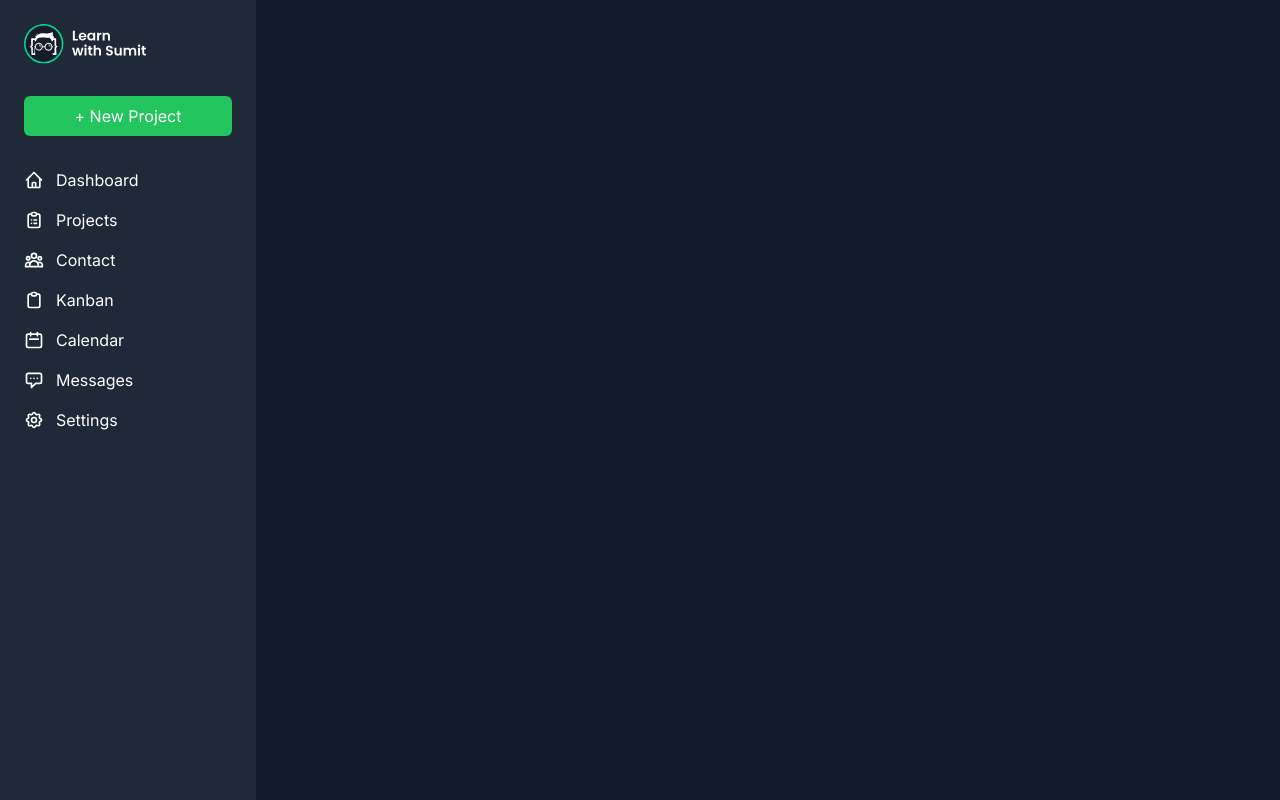
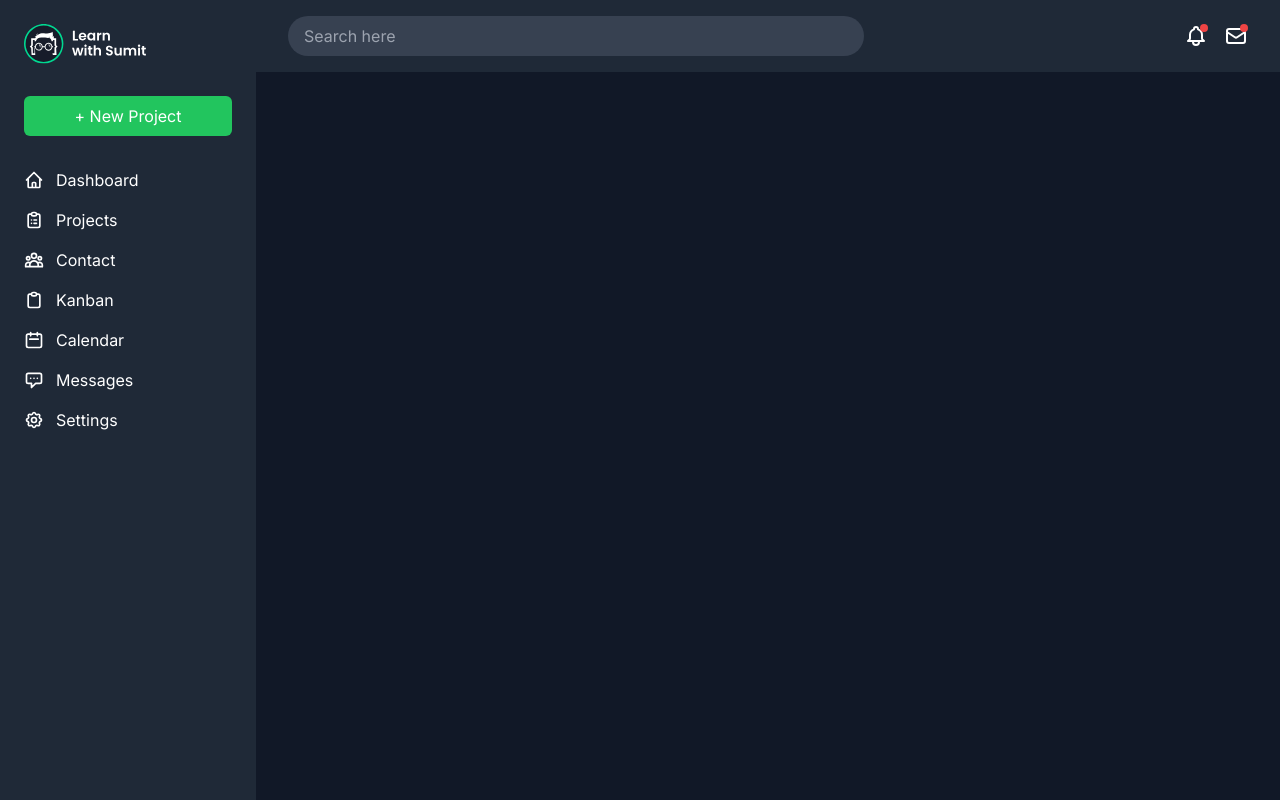
Before and after one commit to MDNURAAZAM/project-manager, a React (Vite) app: page / in a window 1280 px wide. Built offline with nearby package versions, Linux system fonts and the light colour scheme.

Commit message:
add header

```diff
--- a/src/App.jsx
+++ b/src/App.jsx
@@ -1,9 +1,13 @@
+import Header from "./components/Header/Header";
 import Sidebar from "./components/Sidebar/Sidebar";
 
 function App() {
   return (
     <>
       <Sidebar />
+      <main className="flex-1 overflow-y-auto overflow-x-hidden">
+        <Header />
+      </main>
     </>
   );
 }
--- /dev/null
+++ b/src/SVGs/HeaderMessageSVG.jsx
@@ -0,0 +1,22 @@
+import React from "react";
+
+const HeaderMessageSVG = () => {
+  return (
+    <svg
+      className="h-6 w-6"
+      fill="none"
+      stroke="currentColor"
+      viewBox="0 0 24 24"
+      xmlns="http://www.w3.org/2000/svg"
+    >
+      <path
+        strokeLinecap="round"
+        strokeLinejoin="round"
+        strokeWidth="2"
+        d="M3 8l7.89 5.26a2 2 0 002.22 0L21 8M5 19h14a2 2 0 002-2V7a2 2 0 00-2-2H5a2 2 0 00-2 2v10a2 2 0 002 2z"
+      ></path>
+    </svg>
+  );
+};
+
+export default HeaderMessageSVG;
--- /dev/null
+++ b/src/SVGs/MenuSVG.jsx
@@ -0,0 +1,22 @@
+import React from "react";
+
+const MenuSVG = () => {
+  return (
+    <svg
+      className="h-6 w-6"
+      fill="none"
+      stroke="currentColor"
+      viewBox="0 0 24 24"
+      xmlns="http://www.w3.org/2000/svg"
+    >
+      <path
+        strokeLinecap="round"
+        strokeLinejoin="round"
+        strokeWidth="2"
+        d="M4 6h16M4 12h16M4 18h16"
+      ></path>
+    </svg>
+  );
+};
+
+export default MenuSVG;
--- /dev/null
+++ b/src/SVGs/NotificationSVG.jsx
@@ -0,0 +1,22 @@
+import React from "react";
+
+const NotificationSVG = () => {
+  return (
+    <svg
+      className="h-6 w-6"
+      fill="none"
+      stroke="currentColor"
+      viewBox="0 0 24 24"
+      xmlns="http://www.w3.org/2000/svg"
+    >
+      <path
+        strokeLinecap="round"
+        strokeLinejoin="round"
+        strokeWidth="2"
+        d="M15 17h5l-1.405-1.405A2.032 2.032 0 0118 14.158V11a6.002 6.002 0 00-4-5.659V5a2 2 0 10-4 0v.341C7.67 6.165 6 8.388 6 11v3.159c0 .538-.214 1.055-.595 1.436L4 17h5m6 0v1a3 3 0 11-6 0v-1m6 0H9"
+      ></path>
+    </svg>
+  );
+};
+
+export default NotificationSVG;
--- /dev/null
+++ b/src/components/Header/Header.jsx
@@ -0,0 +1,33 @@
+import React from "react";
+import MenuSVG from "../../SVGs/MenuSVG";
+import NotificationSVG from "../../SVGs/NotificationSVG";
+import HeaderMessageSVG from "../../SVGs/HeaderMessageSVG";
+
+const Header = () => {
+  return (
+    <header className="flex items-center justify-between bg-gray-800 p-4">
+      <button className="lg:hidden">
+        <MenuSVG />
+      </button>
+      <div className="mx-4 flex-1">
+        <input
+          type="text"
+          placeholder="Search here"
+          className="w-full max-w-xl rounded-full bg-gray-700 px-4 py-2 text-white focus:outline-none"
+        />
+      </div>
+      <div className="flex items-center">
+        <button className="relative mr-4">
+          <NotificationSVG />
+          <span className="absolute right-0 top-0 h-2 w-2 rounded-full bg-red-500"></span>
+        </button>
+        <button className="relative mr-4">
+          <HeaderMessageSVG />
+          <span className="absolute right-0 top-0 h-2 w-2 rounded-full bg-red-500"></span>
+        </button>
+      </div>
+    </header>
+  );
+};
+
+export default Header;
```
